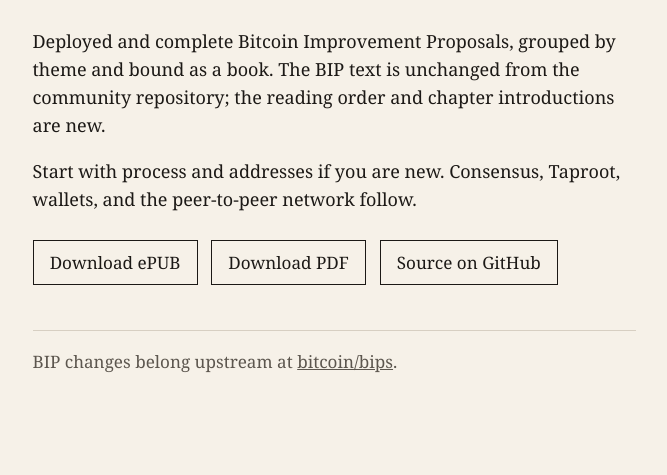
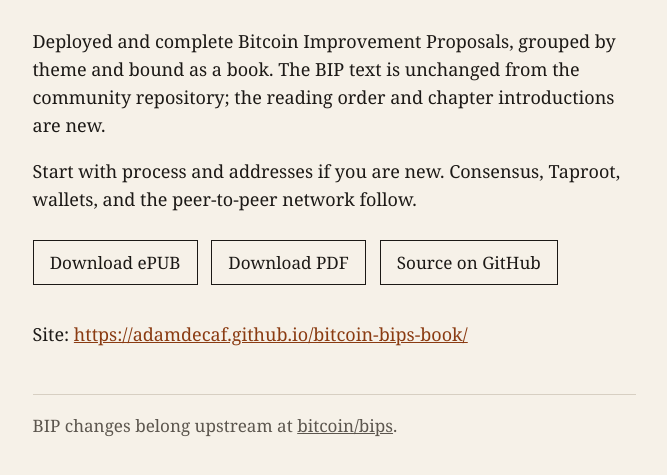
Before and after one commit to adamdecaf/bitcoin-bips-book, a plain HTML site: page docs/index.html in a window 1280 px wide. Shown: the part 155-630 px from the top of the page, without its empty margins (306-973 px from the left). Drawn offline with Linux system fonts and the light colour scheme.

Commit message:
docs: point the website at adamdecaf.github.io
Use the GitHub Pages project URL as the book's public homepage.

```diff
--- a/docs/index.html
+++ b/docs/index.html
@@ -90,6 +90,11 @@
         <a href="https://github.com/adamdecaf/bitcoin-bips-book">Source on GitHub</a>
       </div>
 
+      <p>
+        Site:
+        <a href="https://adamdecaf.github.io/bitcoin-bips-book/">https://adamdecaf.github.io/bitcoin-bips-book/</a>
+      </p>
+
       <footer>
         <p>
           BIP changes belong upstream at
```
Also changed, not shown: 2 other files.
